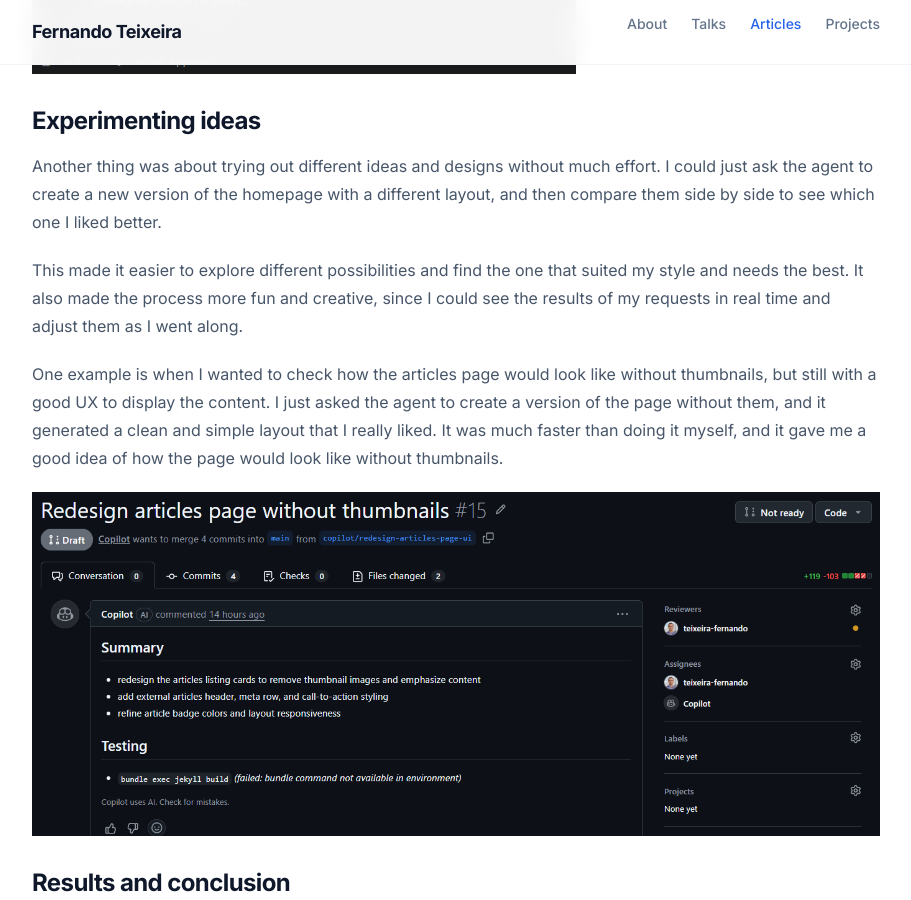
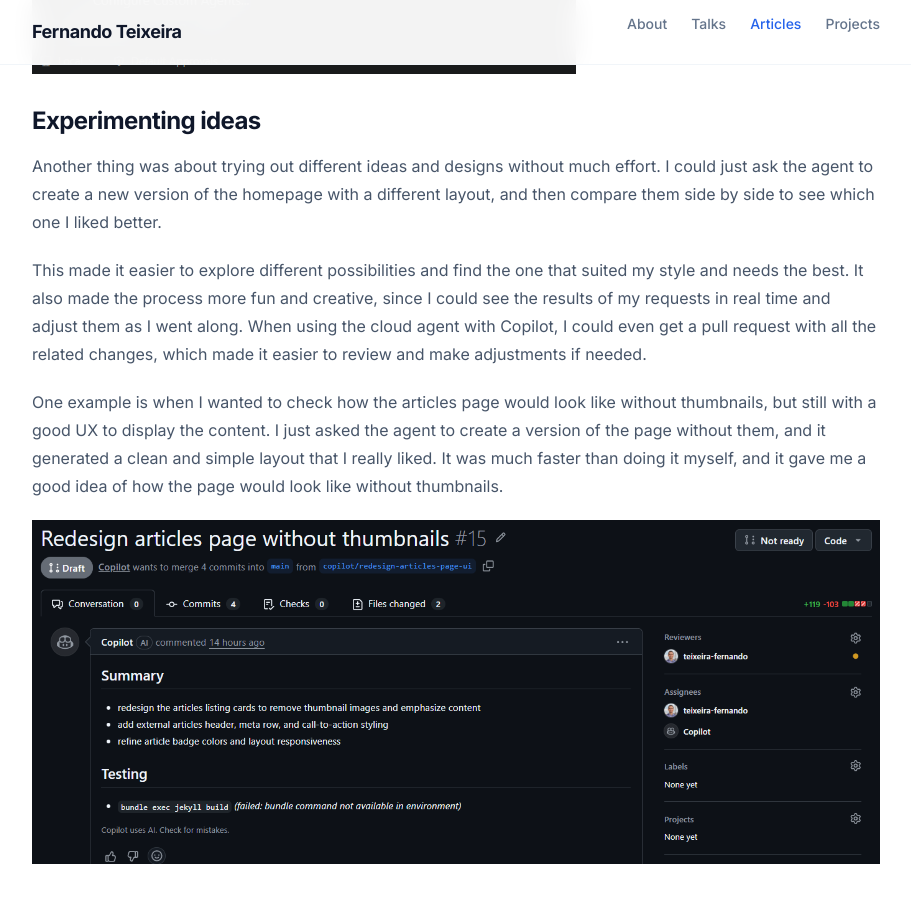
Before and after one commit to teixeira-fernando/teixeira-fernando.github.io, a Jekyll site: the page built from _articles/refactoring-personal-website-with-ai.md, in a window 1280 px wide and 900 px high, scrolled down 1542 px. Shown: the whole window, without its empty margins (184-1095 px from the left). Built offline with Jekyll 4.4.1, drawn with Linux system fonts in a browser that asks for light colours.

Commit message:
added extra content to my article

```diff
--- a/_articles/refactoring-personal-website-with-ai.md
+++ b/_articles/refactoring-personal-website-with-ai.md
@@ -42,7 +42,7 @@
 
 Another thing was about trying out different ideas and designs without much effort. I could just ask the agent to create a new version of the homepage with a different layout, and then compare them side by side to see which one I liked better.
 
-This made it easier to explore different possibilities and find the one that suited my style and needs the best. It also made the process more fun and creative, since I could see the results of my requests in real time and adjust them as I went along.
+This made it easier to explore different possibilities and find the one that suited my style and needs the best. It also made the process more fun and creative, since I could see the results of my requests in real time and adjust them as I went along. When using the cloud agent with Copilot, I could even get a pull request with all the related changes, which made it easier to review and make adjustments if needed.
 
 One example is when I wanted to check how the articles page would look like without thumbnails, but still with a good UX to display the content. I just asked the agent to create a version of the page without them, and it generated a clean and simple layout that I really liked. It was much faster than doing it myself, and it gave me a good idea of how the page would look like without thumbnails.
 
```
